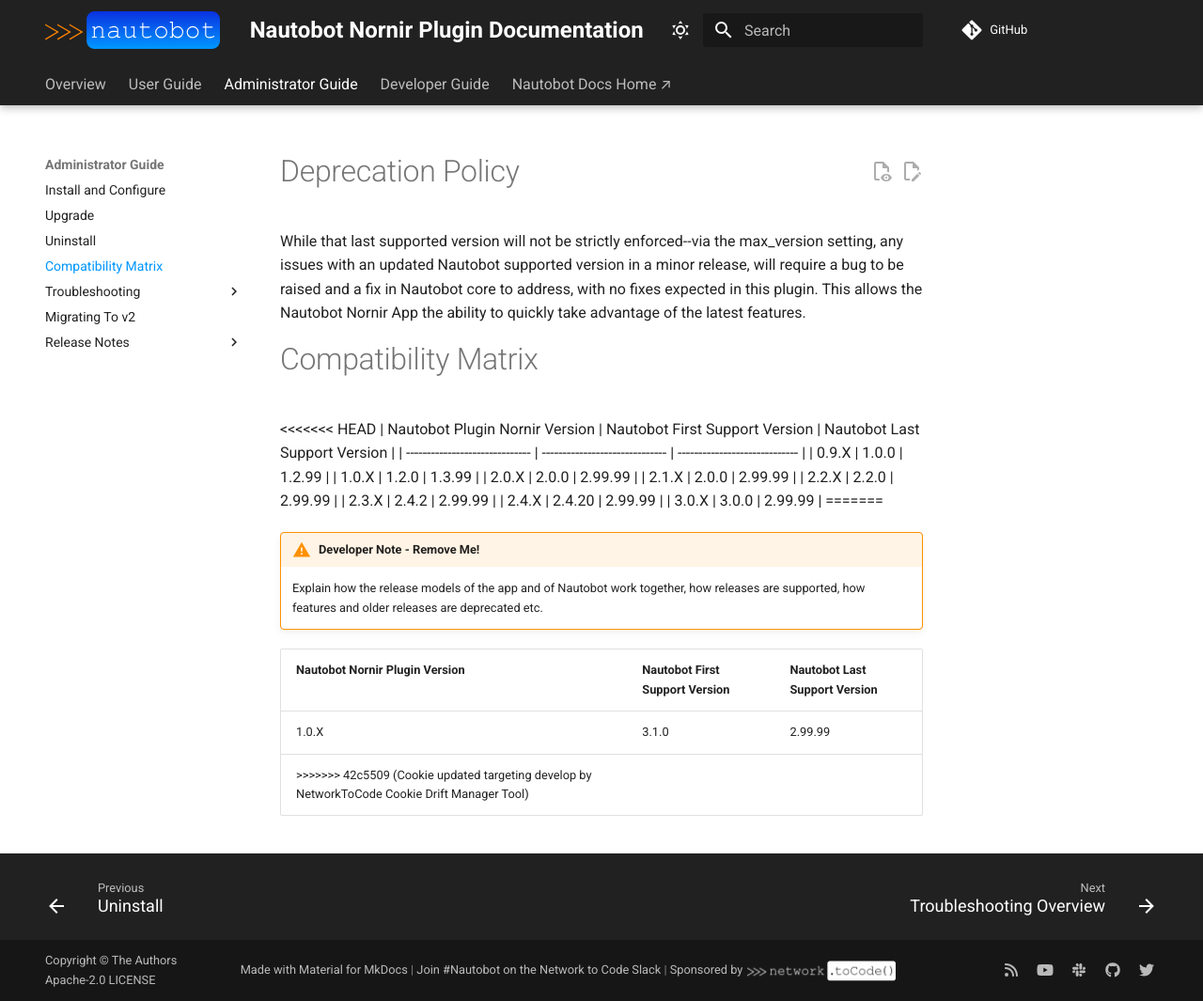
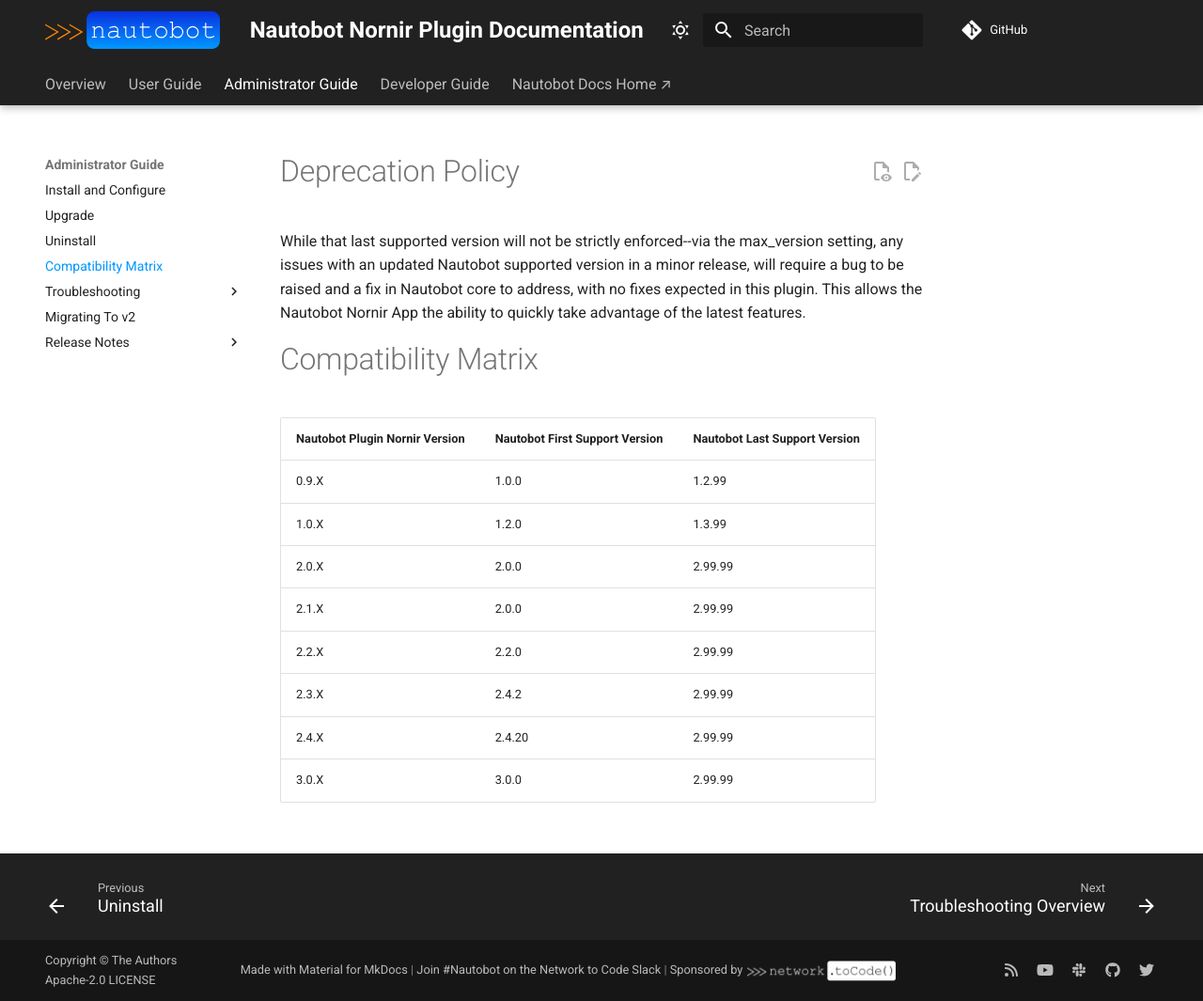
Before and after one commit to nautobot/nautobot-app-nornir, an MkDocs documentation site: the page built from docs/admin/compatibility_matrix.md, in a window 1280 px wide and 1065 px high. Shown: the whole window at 94% size. Built offline with MkDocs 1.6.1 and Material for MkDocs 9.7.7, drawn with Linux system fonts in a browser that asks for light colours; comment, search, counter and statistics services are not loaded.

Commit message:
Resolve cookiecutter drift merge conflicts
The drift manager committed unresolved conflict markers to this
branch. Resolved as follows:

- .cookiecutter.json: took the newly baked commit ref
- docs/admin/compatibility_matrix.md: kept the app's real matrix over the template placeholder
- pyproject.toml: kept the app's dependencies with the template's Nautobot >=3.1.0 floor

```diff
--- a/docs/admin/compatibility_matrix.md
+++ b/docs/admin/compatibility_matrix.md
@@ -4,7 +4,6 @@
 
 # Compatibility Matrix
 
-<<<<<<< HEAD
 | Nautobot Plugin Nornir Version | Nautobot First Support Version | Nautobot Last Support Version |
 | ------------------------------ | ------------------------------ | ----------------------------- |
 | 0.9.X                          | 1.0.0                          | 1.2.99                        |
@@ -15,11 +14,3 @@
 | 2.3.X                          | 2.4.2                          | 2.99.99                       |
 | 2.4.X                          | 2.4.20                         | 2.99.99                       |
 | 3.0.X                          | 3.0.0                          | 2.99.99                       |
-=======
-!!! warning "Developer Note - Remove Me!"
-    Explain how the release models of the app and of Nautobot work together, how releases are supported, how features and older releases are deprecated etc.
-
-| Nautobot Nornir Plugin Version | Nautobot First Support Version | Nautobot Last Support Version |
-| ------------- | -------------------- | ------------- |
-| 1.0.X         | 3.1.0                | 2.99.99        |
->>>>>>> 42c5509 (Cookie updated targeting develop by NetworkToCode Cookie Drift Manager Tool)
--- a/pyproject.toml
+++ b/pyproject.toml
@@ -34,12 +34,8 @@
 [tool.poetry.dependencies]
 python = ">=3.10,<3.15"
 # Used for local development
-<<<<<<< HEAD
-nautobot = ">=3.0.0,<4.0.0"
+nautobot = ">=3.1.0,<4.0.0"
 nornir-nautobot = ">=4.3.0,<5.0.0"
-=======
-nautobot = ">=3.1.0,<4.0.0"
->>>>>>> 42c5509 (Cookie updated targeting develop by NetworkToCode Cookie Drift Manager Tool)
 
 [tool.poetry.group.dev.dependencies]
 coverage = "*"
```
Also changed, not shown: .cookiecutter.json.
